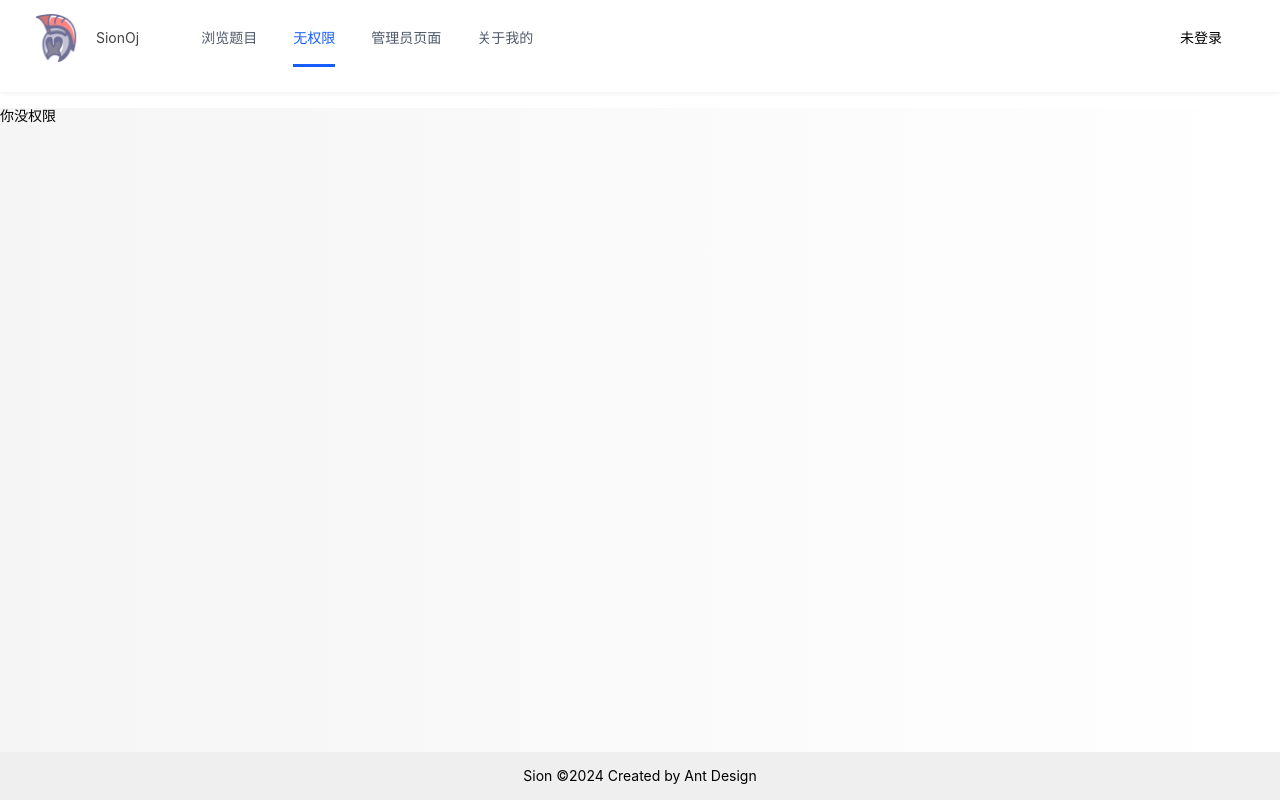
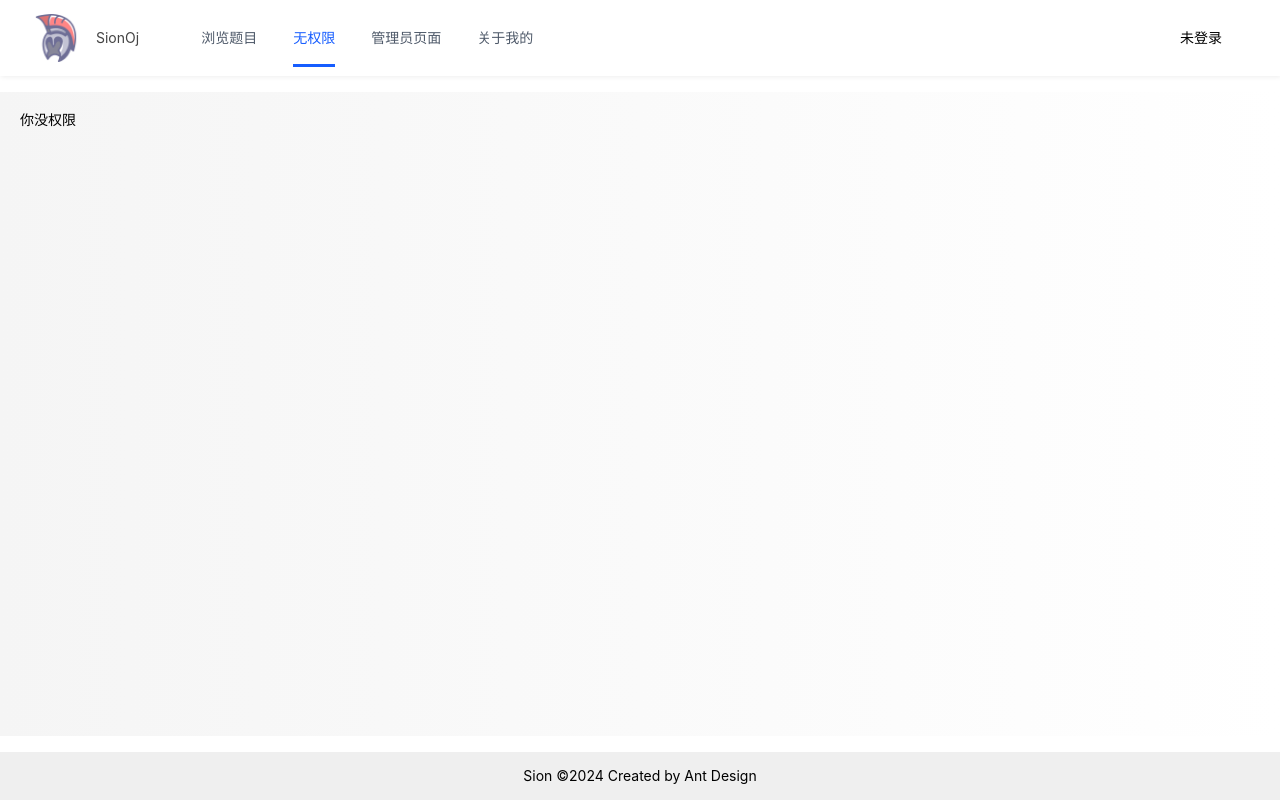
Before and after one commit to Z-WICK/sionOj, a Vue app: page /noAuth in a window 1280 px wide. Built offline with nearby package versions, Linux system fonts and the light colour scheme.

Commit message:
style: 优化content、globalHeader的样式

```diff
--- a/src/components/GlobalHeader.vue
+++ b/src/components/GlobalHeader.vue
@@ -1,10 +1,5 @@
 <template>
-  <a-row
-    id="globalHeader"
-    class="grid-demo"
-    style="margin-bottom: 16px"
-    align="center"
-  >
+  <a-row id="globalHeader" class="grid-demo" align="center" :wrap="false">
     <a-col flex="auto">
       <a-menu
         mode="horizontal"
--- a/src/layouts/BasicLayout.vue
+++ b/src/layouts/BasicLayout.vue
@@ -25,6 +25,8 @@
 
 #basicLayout .content {
   background: linear-gradient(to right, #f5f5f5, #fff);
+  padding: 20px;
+  margin-bottom: 16px;
 }
 
 #basicLayout .footer {
```
